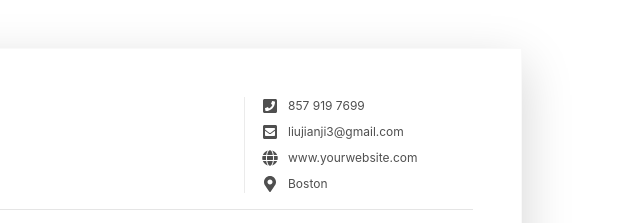
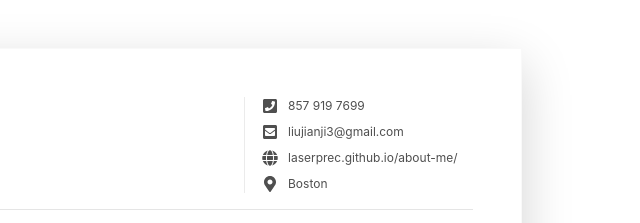
Before and after one commit to laserprec/about-me, a plain HTML site: page index.html in a window 1280 px wide. Shown: the top 223 px of the page, 640-1280 px from the left. Drawn offline with Linux system fonts and the light colour scheme.

Commit message:
Update page link

```diff
--- a/index.html
+++ b/index.html
@@ -38,7 +38,7 @@
 							<ul class="list-unstyled mb-0">
 								<li class="mb-2"><i class="fas fa-phone-square fa-fw fa-lg mr-2 "></i><a class="resume-link" href="tel:#">857 919 7699</a></li>
 								<li class="mb-2"><i class="fas fa-envelope-square fa-fw fa-lg mr-2"></i><a class="resume-link" href="mailto:#">liujianji3@gmail.com</a></li>
-								<li class="mb-2"><i class="fas fa-globe fa-fw fa-lg mr-2"></i><a class="resume-link" href="#">www.yourwebsite.com</a></li>
+								<li class="mb-2"><i class="fas fa-globe fa-fw fa-lg mr-2"></i><a class="resume-link" href="https://laserprec.github.io/about-me/">laserprec.github.io/about-me/</a></li>
 								<li class="mb-0"><i class="fas fa-map-marker-alt fa-fw fa-lg mr-2"></i>Boston</li>
 							</ul>
 						</div><!--//resume-contact-->
```
